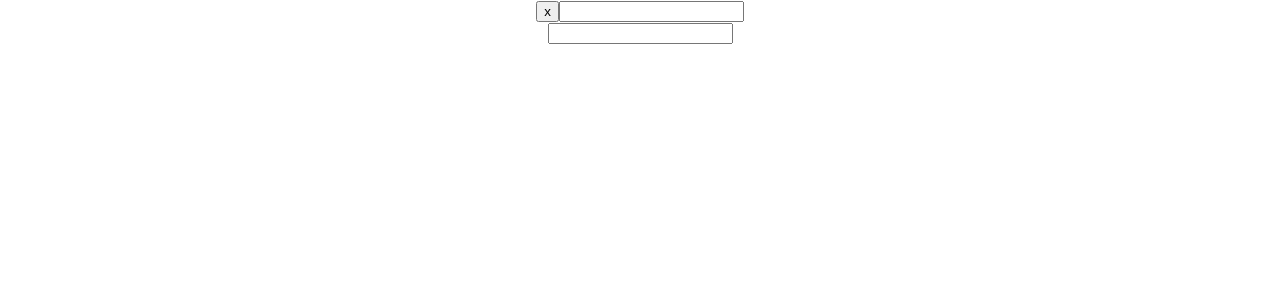
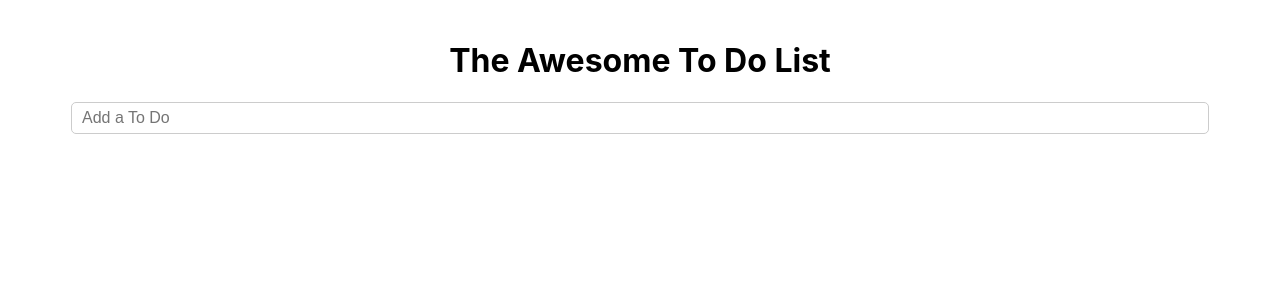
Before and after one commit to thayseonofrio/todolist-react, a React app: page / in a window 1280 px wide. Shown: the top 300 px of the page. Built offline with nearby package versions, Linux system fonts and the light colour scheme.

Commit message:
ToDo performs all operations

```diff
--- a/src/App.js
+++ b/src/App.js
@@ -1,7 +1,7 @@
 import React, { Component } from 'react';
 import logo from './logo.svg';
 import './App.css';
-import ToDo from './containers/ToDo';
+import ToDo from './containers/ToDo/ToDo';
 
 class App extends Component {
   render() {
--- a/src/components/Input/Input.js
+++ b/src/components/Input/Input.js
@@ -1,13 +1,33 @@
 import React from 'react';
+import classes from './Input.module.css';
 
 const input = (props) => {
-    return (
-        <input
-            onKeyPress={props.onInputKeyPress}
-            onChange={props.onInputChange}
-            value={props.value}>
-        </input>
-    )
+
+    const inputClasses = [classes.Input, props.classes].join(' ');
+
+    let input = null;
+    switch (props.type) {
+        case "checkbox": {
+            input = ( <input
+                type={props.type}
+                checked={props.checked}
+                onChange={props.onInputChecked}/> );
+            break;
+        }
+        default:
+            input = ( <input
+                className={inputClasses}
+                type={props.type}
+                onClick={props.onInputClick}
+                onBlur={props.onInputBlur}
+                onKeyPress={props.onInputKeyPress}
+                onChange={props.onInputChange}
+                value={props.value}
+                placeholder={props.placeholder}/> );
+            break;
+    }
+
+    return ( input )
 }
 
 export default input;
--- /dev/null
+++ b/src/components/Input/Input.module.css
@@ -0,0 +1,13 @@
+.Input {
+    width: 90%;
+    line-height: 20px;
+    font-weight: 500;
+    font-size: 16px;
+    padding: 5px 10px;
+    border-radius: 5px;
+    border: 1px #ccc solid;
+}
+
+.Input:focus {
+    outline-color: #f0f8ff
+}
--- a/src/components/Item/Item.js
+++ b/src/components/Item/Item.js
@@ -2,11 +2,14 @@ import React, { Component } from 'react';
 import { connect } from 'react-redux';
 import Input from '../Input/Input';
 import * as todoActions from '../../store/actions/todoActions';
+import classes from './Item.module.css';
 
 class Item extends Component {
 
     state = {
-        todoDescription: this.props.description
+        todoDescription: this.props.description,
+        done: this.props.done,
+        disabled: true
     }
 
     onInputChange = (event) => {
@@ -15,18 +18,64 @@ class Item extends Component {
         });
     }
 
+    disableInputEdit = () => {
+        this.setState({
+            disabled: true
+        });
+    }
+
     onKeyPressHandler = (event) => {
         if (event.key === 'Enter') {
+            if (event.target.value.length === 0) {
+                this.props.onDeleteTodo(this.props.id);
+                return;
+            }
             this.props.onEditTodo(this.props.id, this.state.todoDescription);
+            this.disableInputEdit();
         }
     }
 
+    enableInputEdit = () => {
+        this.setState({
+            disabled: false
+        });
+    }
+
+    onInputBlurHandler = () => {
+        this.disableInputEdit();
+    }
+
+    onCheckboxClickHandler = () => {
+        this.props.onToggleTodo(this.props.id)
+        const previousDoneState = this.state.done;
+        this.setState({
+            done: !previousDoneState
+        });
+    }
+
     render() {
+        let inputClasses = [];
+        if (this.state.disabled) {
+            inputClasses.push(classes.disabledInput)
+        } else {
+            inputClasses.push(classes.enabledInput)
+        }
+        if (this.state.done) {
+            inputClasses.push(classes.done)
+        }
+        inputClasses = inputClasses.join(' ');
         return (
-            <div>
-                <button onClick={() => this.props.onDeleteTodo(this.props.id)}> x </button>
+            <div className={classes.Item}>
                 <Input
+                    type="checkbox"
+                    checked={this.state.done}
+                    onInputChecked={this.onCheckboxClickHandler}/>
+                <Input
+                    type="text"
+                    classes={inputClasses}
                     value={this.state.todoDescription}
+                    onInputBlur={this.onInputBlurHandler}
+                    onInputClick={this.enableInputEdit}
                     onInputChange={(event) => this.onInputChange(event)}
                     onInputKeyPress={(event) => this.onKeyPressHandler(event)}
                 />
@@ -38,7 +87,8 @@ class Item extends Component {
 const mapDispatchToProps = dispatch => {
     return {
         onDeleteTodo: (id) => dispatch(todoActions.deleteTodo(id)),
-        onEditTodo: (id, data) => dispatch(todoActions.editTodo(id, data))
+        onEditTodo: (id, data) => dispatch(todoActions.editTodo(id, data)),
+        onToggleTodo: (id) => dispatch(todoActions.toggleTodo(id))
     }
 }
 
--- /dev/null
+++ b/src/components/Item/Item.module.css
@@ -0,0 +1,18 @@
+.Item {
+    display: flex;
+    width: 100%;
+    align-items: center;
+}
+
+.enabledInput {
+    color: #000000;
+}
+
+.disabledInput {
+    color: #ccc;
+    border: none;
+}
+
+.done {
+    text-decoration: line-through;
+}
--- a/src/containers/ToDo.js
+++ b/src/containers/ToDo/ToDo.js
@@ -1,8 +1,10 @@
 import React, { Component } from 'react';
 import { connect } from 'react-redux';
-import * as todoActions from '../store/actions/todoActions';
-import Input from '../components/Input/Input';
-import Item from '../components/Item/Item';
+import * as todoActions from '../../store/actions/todoActions';
+import Input from '../../components/Input/Input';
+import Item from '../../components/Item/Item';
+import classes from './ToDo.module.css';
+
 class ToDo extends Component {
 
     state = {
@@ -14,7 +16,8 @@ class ToDo extends Component {
         if (event.key === 'Enter') {
             this.props.onAddTodo({
                 description: this.state.todoDescription,
-                id: Date.now()
+                id: Date.now(),
+                done: false
             });
             this.setState({
                 todoDescription: ''
@@ -35,17 +38,19 @@ class ToDo extends Component {
                 <Item
                     key={todo.id}
                     description={todo.description}
-                    id={todo.id} />
+                    id={todo.id}
+                    done={todo.done} />
             ))
         }
         return (
-            <div>
-                {todos}
-                <Item></Item>
+            <div className={classes.ToDo}>
+                <h1> The Awesome To Do List </h1>
                 <Input
+                    placeholder="Add a To Do"
                     onInputKeyPress={(event) => this.onKeyPressHandler(event)}
                     onInputChange={(event) => this.onChangeHandler(event)}
                     value={this.state.todoDescription}/>
+                {todos}
             </div>
         );
     }
--- /dev/null
+++ b/src/containers/ToDo/ToDo.module.css
@@ -0,0 +1,3 @@
+.ToDo {
+    padding: 20px;
+}
--- a/src/index.js
+++ b/src/index.js
@@ -7,7 +7,7 @@ import { Provider } from 'react-redux';
 import { createStore } from 'redux';
 import reducer from './store/reducers/todoReducers';
 
-const store = createStore(reducer);
+const store = createStore(reducer, window.__REDUX_DEVTOOLS_EXTENSION__ && window.__REDUX_DEVTOOLS_EXTENSION__());
 
 const app =
 ( <Provider store={store}>
--- a/src/store/actions/actionTypes.js
+++ b/src/store/actions/actionTypes.js
@@ -1,3 +1,4 @@
 export const ADD_TODO = 'ADD_TODO';
 export const DELETE_TODO = 'DELETE_TODO';
 export const EDIT_TODO = 'EDIT_TODO';
+export const TOGGLE_TODO = 'TOGGLE_TODO';
--- a/src/store/actions/todoActions.js
+++ b/src/store/actions/todoActions.js
@@ -21,3 +21,10 @@ export const editTodo = (id, description) => {
         description: description
     }
 }
+
+export const toggleTodo = (id) => {
+    return {
+        type: actionTypes.TOGGLE_TODO,
+        id: id
+    }
+}
--- a/src/store/reducers/todoReducers.js
+++ b/src/store/reducers/todoReducers.js
@@ -24,8 +24,18 @@ export const reducer = (state = initialState, action) => {
                     todo.description = action.description
                 }
                 return todo;
-            })
-            console.log(todos);
+            });
+            return {
+                ...state,
+                todos: todos
+            }
+        case actionTypes.TOGGLE_TODO:
+            todos = todos.map(todo => {
+                if (todo.id === action.id) {
+                    todo.done = !todo.done
+                }
+                return todo;
+            });
             return {
                 ...state,
                 todos: todos
```
